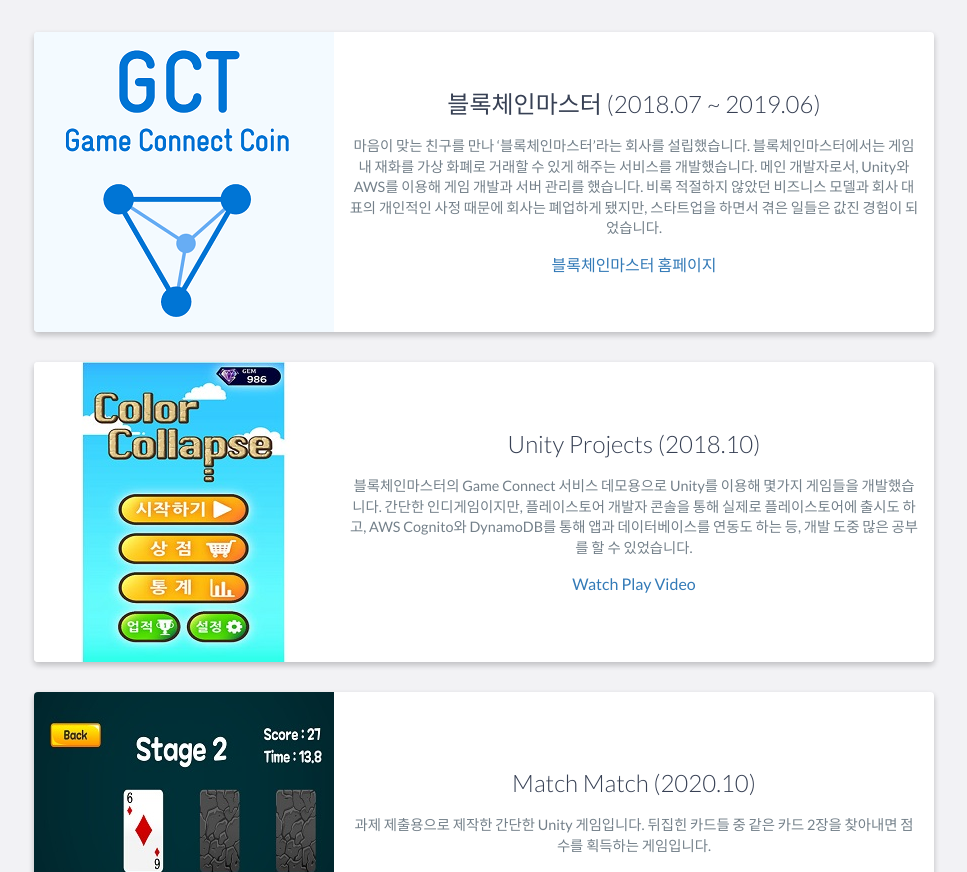
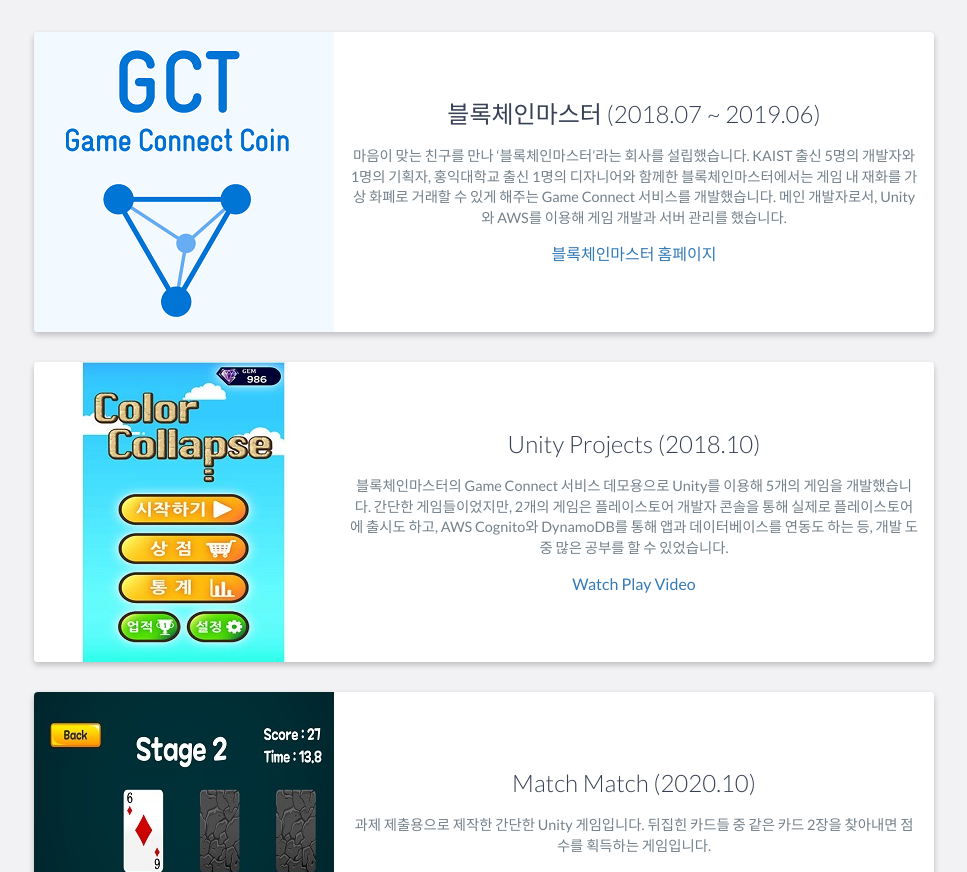
Before and after one commit to ParkJejun/portfolio, a website: page index.html in a window 1280 px wide. Shown: the part 1600-2472 px from the top of the page, without its empty margins (156-1123 px from the left). Drawn offline with nearby package versions, Linux system fonts and the light colour scheme.

Commit message:
Update index.html

```diff
--- a/index.html
+++ b/index.html
@@ -111,7 +111,7 @@
                     <div class="project-info">
                         <h3>블록체인마스터 (2018.07 ~ 2019.06)</h3>
                         <p>
-                            마음이 맞는 친구를 만나 ‘블록체인마스터’라는 회사를 설립했습니다. 블록체인마스터에서는 게임 내 재화를 가상 화폐로 거래할 수 있게 해주는 서비스를 개발했습니다. 메인 개발자로서, Unity와 AWS를 이용해 게임 개발과 서버 관리를 했습니다. 비록 적절하지 않았던 비즈니스 모델과 회사 대표의 개인적인 사정 때문에 회사는 폐업하게 됐지만, 스타트업을 하면서 겪은 일들은 값진 경험이 되었습니다.
+                             마음이 맞는 친구를 만나 ‘블록체인마스터’라는 회사를 설립했습니다. KAIST 출신 5명의 개발자와 1명의 기획자, 홍익대학교 출신 1명의 디자니어와 함께한 블록체인마스터에서는 게임 내 재화를 가상 화폐로 거래할 수 있게 해주는 Game Connect 서비스를 개발했습니다.  메인 개발자로서, Unity와 AWS를 이용해 게임 개발과 서버 관리를 했습니다.
 						</p>
                         <a href="http://blockchainmaster.kr">블록체인마스터 홈페이지</a>
                     </div>
@@ -127,7 +127,7 @@
                     <div class="project-info">
                         <h3>Unity Projects (2018.10)</h3>
                         <p>
-							블록체인마스터의 Game Connect 서비스 데모용으로 Unity를 이용해 몇가지 게임들을 개발했습니다. 간단한 인디게임이지만, 플레이스토어 개발자 콘솔을 통해 실제로 플레이스토어에 출시도 하고, AWS Cognito와 DynamoDB를 통해 앱과 데이터베이스를 연동도 하는 등, 개발 도중 많은 공부를 할 수 있었습니다.
+							블록체인마스터의 Game Connect 서비스 데모용으로 Unity를 이용해 5개의 게임을 개발했습니다. 간단한 게임들이었지만, 2개의 게임은 플레이스토어 개발자 콘솔을 통해 실제로 플레이스토어에 출시도 하고, AWS Cognito와 DynamoDB를 통해 앱과 데이터베이스를 연동도 하는 등, 개발 도중 많은 공부를 할 수 있었습니다.
 						</p>
                         <a href="https://youtu.be/3sxGaW9fwso">Watch Play Video</a>
                     </div>
```
